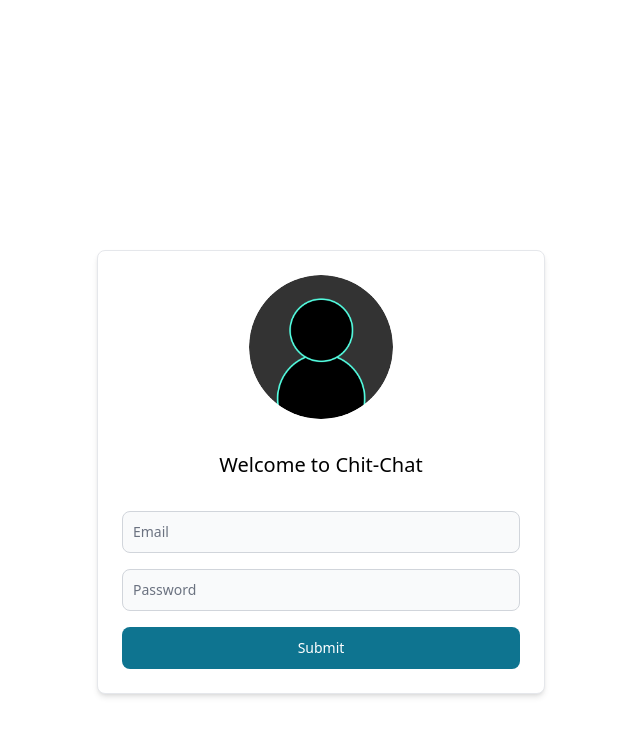
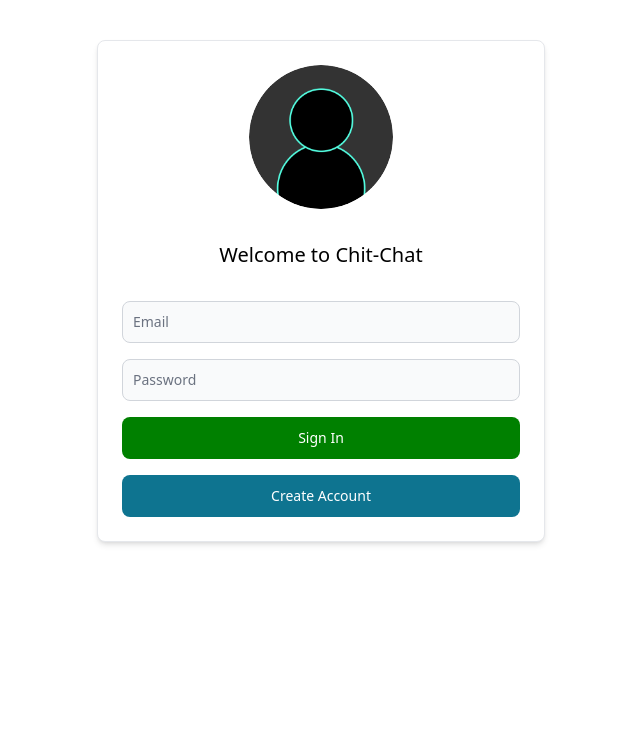
Before and after one commit to PythonBulawayo/ChitChat, a React (Vite) app in the folder frontend/: page / in a window 1280 px wide. Shown: the top 736 px of the page, without its empty margins (319-959 px from the left). Built offline with nearby package versions, Linux system fonts and the light colour scheme.

Commit message:
login style

```diff
--- a/frontend/src/components/auth/index.jsx
+++ b/frontend/src/components/auth/index.jsx
@@ -13,7 +13,7 @@ export default function Login() {
 	};
 	return (
 		<>
-			<center style={{ marginTop: "250px" }}>
+			<center style={{ marginTop: "5vh" }}>
 				<Card className="max-w-md">
 					<Avatar img="/user.png" rounded size="xl" />
 					<h3 className="text-center text-xl mb-4 mt-4">
@@ -38,7 +38,10 @@ export default function Login() {
 							/>
 						</div>
 
-						<Button type="submit">Submit</Button>
+						<Button type="submit" style={{ backgroundColor: "green" }}>
+							Sign In
+						</Button>
+						<Button type="submit">Create Account</Button>
 					</form>
 				</Card>
 			</center>
```
